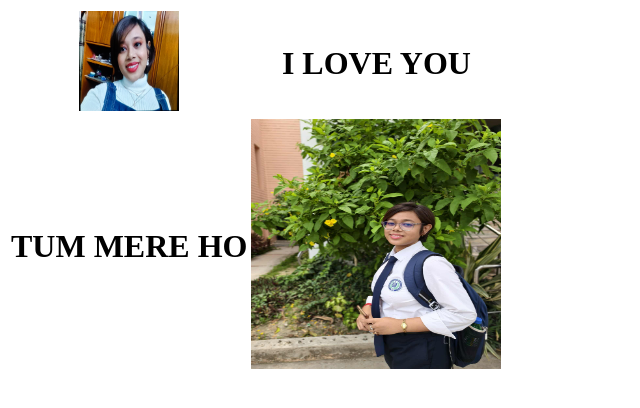
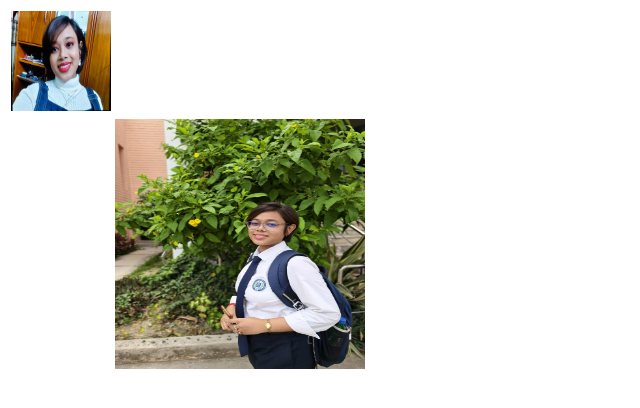
Before and after one commit to Nirupam11/website, a plain HTML site: page PIC .html in a window 1280 px wide. Shown: the whole page, without its empty margins (0-640 px from the left). Drawn offline with Linux system fonts and the light colour scheme; files whose address does not match are found by name.

Commit message:
Update PIC .html

```diff
--- a/PIC .html
+++ b/PIC .html
@@ -10,12 +10,12 @@
                     <img width="100" height="100" src="D:\HBD Memories\WhatsApp Image 2025-04-26 at 11.42.31 AM.jpeg" alt="">
                 </th>
                 <th colspan=2>
-                    <h1>I LOVE YOU</h1>
+
                 </th>
             </tr>
             <tr>
                  <th colspan=1 rowspan=1 >
-                   <h1>TUM MERE HO</H1>
+
                 </th>
                 <th colspan=2 rowspan=1 align="rightside">
                     <img width="250" height="250" src="D:\HBD Memories\college dresss.jpg" alt="" >
```
